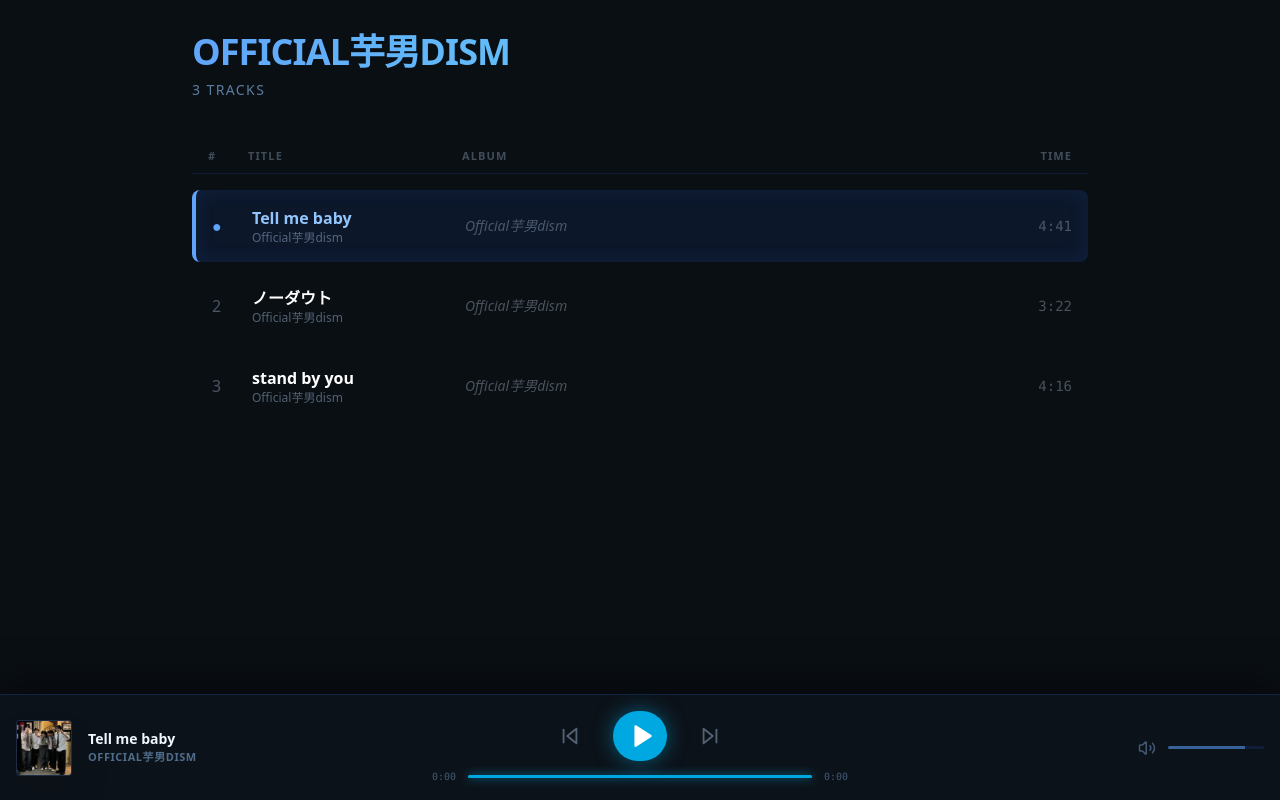
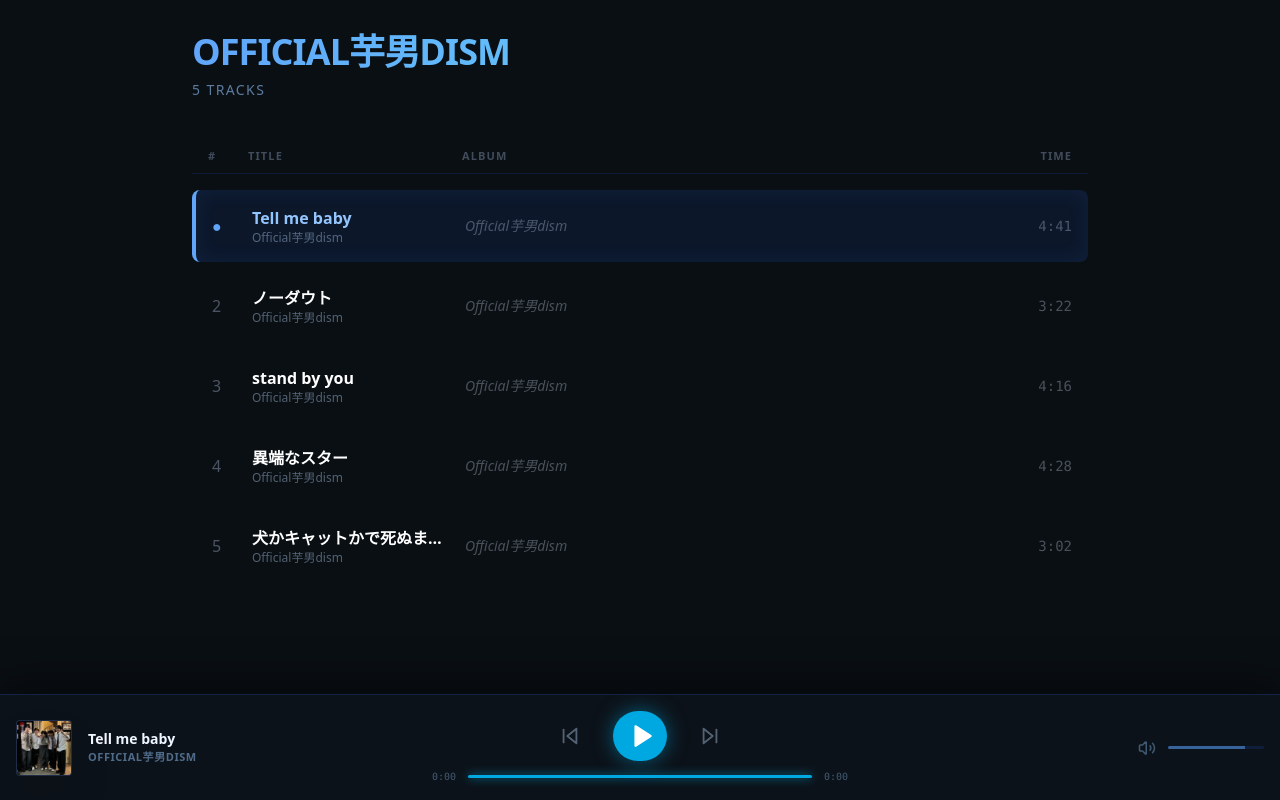
Before and after one commit to kazushige15/my-band-player, a Next.js app: page / in a window 1280 px wide. Built offline with nearby package versions, Linux system fonts and the light colour scheme.

Commit message:
Update to Official芋男dism

```diff
--- a/app/page.tsx
+++ b/app/page.tsx
@@ -27,6 +27,22 @@
     cover: "/jacket.jpg",
     album: "Official芋男dism",
     duration: "4:16"
+  },
+  {
+    id: 4,
+    title: "異端なスター",
+    src: "/異端なスター.mp3",
+    cover: "/jacket.jpg",
+    album: "Official芋男dism",
+    duration: "4:28"
+  },
+  {
+    id: 5,
+    title: "犬かキャットかで死ぬまで喧嘩しよう",
+    src: "/犬かキャットかで死ぬまで喧嘩しよう.mp3",
+    cover: "/jacket.jpg",
+    album: "Official芋男dism",
+    duration: "3:02"
   },
 ];
 
```
Also changed, not shown: 2 other files (tests, documents, lock files or other folders).
